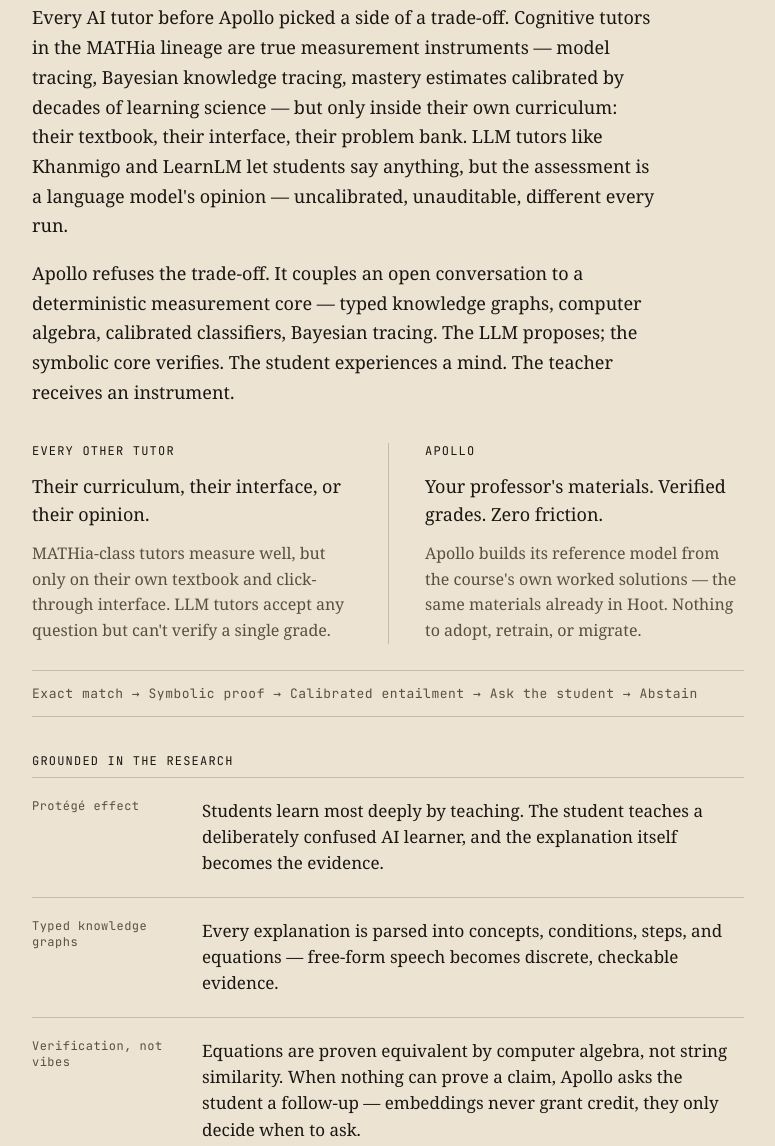
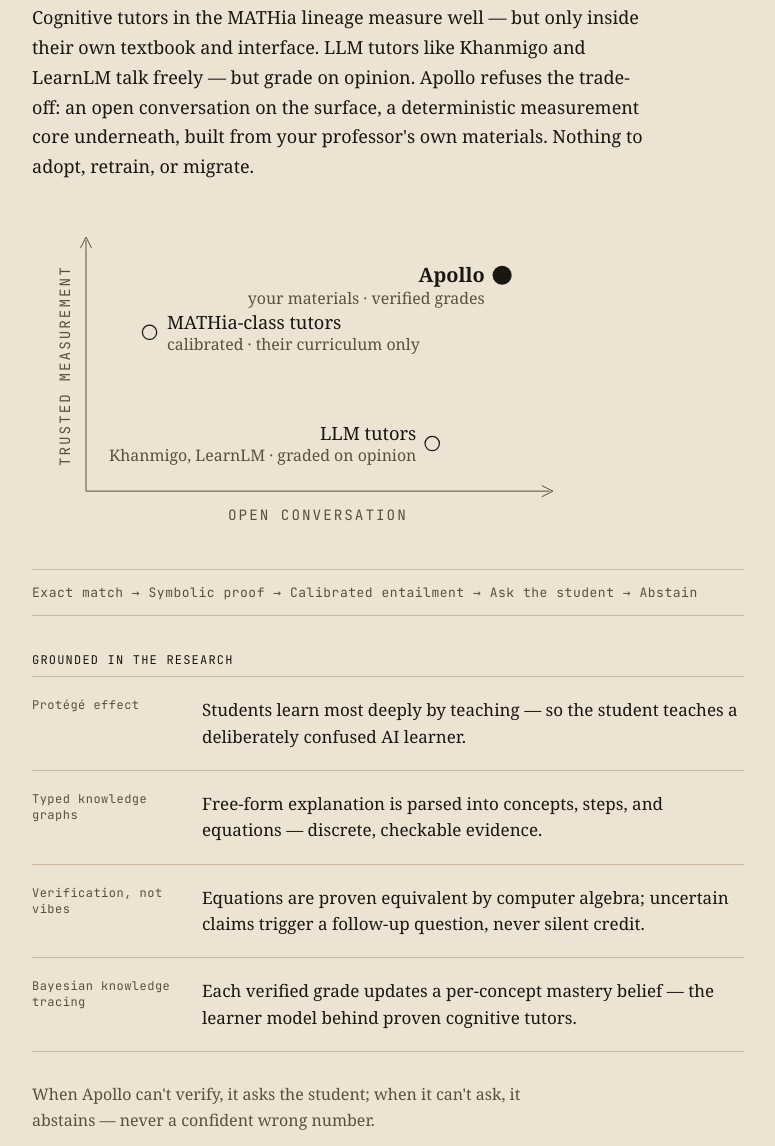
Before and after one commit to ishaanbatra/hootWebsite, a plain HTML site: page index.html in a window 1280 px wide. Shown: the part 2743-3889 px from the top of the page, without its empty margins (252-1027 px from the left). Drawn offline with Linux system fonts and the light colour scheme.

Commit message:
Condense Apollo section around a positioning map
Replace the two lead paragraphs and the compare grid with one tight
paragraph plus an inline SVG map (open conversation x trusted
measurement): MATHia-class tutors and LLM tutors each pinned to one
axis, Apollo alone top-right. Drawn in the site's own vocabulary --
hairline axes, mono uppercase axis labels, serif point labels, palette
via CSS variables.

Tighten each research row to one sentence and cut the closing paragraph
to one line. Section drops from 1551px to 1350px and reads at a glance.

Owl re-verified with measured post-trim geometry: zero invisible
streaks across the full scroll range; wave perch has 387px of clearance
from the nearest text glyphs.

Co-Authored-By: Claude Fable 5 <noreply@anthropic.com>

```diff
--- a/index.html
+++ b/index.html
@@ -138,45 +138,52 @@
   <section id="apollo" style="max-width:760px; margin:0 auto; padding:80px 24px; border-top:1px solid var(--border); scroll-margin-top:76px;">
     <div style="font-family:var(--mono); font-size:12px; text-transform:uppercase; letter-spacing:0.14em; color:var(--muted); margin:0 0 20px;">Apollo · The measurement engine</div>
     <h2 style="font-family:var(--serif); font-weight:700; font-size:28px; line-height:1.18; letter-spacing:-0.01em; margin:0 0 20px;">Talks <span class="fwn">like a tutor,</span> measures <span class="fwn">like an instrument</span></h2>
-    <p style="font-size:18px; line-height:1.65; color:var(--text); margin:0 0 18px; max-width:62ch;">Every AI tutor before Apollo picked a side of a trade-off. Cognitive tutors in the MATHia lineage are true measurement instruments — model tracing, Bayesian knowledge tracing, mastery estimates calibrated by decades of learning science — but only inside their own curriculum: their textbook, their interface, their problem bank. LLM tutors like Khanmigo and LearnLM let students say anything, but the assessment is a language model's opinion — uncalibrated, unauditable, different every run.</p>
-    <p style="font-size:18px; line-height:1.65; color:var(--text); margin:0 0 36px; max-width:62ch;">Apollo refuses the trade-off. It couples an open conversation to a deterministic measurement core — typed knowledge graphs, computer algebra, calibrated classifiers, Bayesian tracing. The LLM proposes; the symbolic core verifies. The student experiences a mind. The teacher receives an instrument.</p>
+    <p style="font-size:18px; line-height:1.65; color:var(--text); margin:0; max-width:62ch;">Cognitive tutors in the MATHia lineage measure well — but only inside their own textbook and interface. LLM tutors like Khanmigo and LearnLM talk freely — but grade on opinion. Apollo refuses the trade-off: an open conversation on the surface, a deterministic measurement core underneath, built from your professor's own materials. Nothing to adopt, retrain, or migrate.</p>
 
-    <div class="compare" style="display:grid; grid-template-columns:1fr 1fr; gap:0; margin:0 0 10px;">
-      <div class="compare-left" style="padding-right:36px;">
-        <div style="font-family:var(--mono); font-size:12px; text-transform:uppercase; letter-spacing:0.1em; color:var(--text); margin:0 0 14px;">Every other tutor</div>
-        <p style="font-size:18px; line-height:1.55; color:var(--text); margin:0 0 12px;">Their curriculum, their interface, or their opinion.</p>
-        <p style="font-size:16px; line-height:1.6; color:var(--muted); margin:0;">MATHia-class tutors measure well, but only on their own textbook and click-through interface. LLM tutors accept any question but can't verify a single grade.</p>
-      </div>
-      <div class="compare-right" style="padding-left:36px; border-left:1px solid var(--border);">
-        <div style="font-family:var(--mono); font-size:12px; text-transform:uppercase; letter-spacing:0.1em; color:var(--text); margin:0 0 14px;">Apollo</div>
-        <p style="font-size:18px; line-height:1.55; color:var(--text); margin:0 0 12px;">Your professor's materials. Verified grades. Zero friction.</p>
-        <p style="font-size:16px; line-height:1.6; color:var(--muted); margin:0;">Apollo builds its reference model from the course's own worked solutions — the same materials already in Hoot. Nothing to adopt, retrain, or migrate.</p>
-      </div>
-    </div>
+    <figure style="margin:36px 0 0;">
+      <svg viewBox="0 0 340 200" role="img" aria-labelledby="apollo-map-title" style="display:block; width:100%; max-width:540px; overflow:visible;">
+        <title id="apollo-map-title">Tutoring systems mapped by openness of conversation and trust in measurement. MATHia-class tutors measure but are closed; LLM tutors are open but unmeasured; Apollo alone offers both.</title>
+        <line x1="34" y1="172" x2="326" y2="172" stroke="var(--muted)" stroke-width="1" vector-effect="non-scaling-stroke"/>
+        <path d="M321 168.5 L328 172 L321 175.5" fill="none" stroke="var(--muted)" stroke-width="1" vector-effect="non-scaling-stroke"/>
+        <line x1="34" y1="172" x2="34" y2="14" stroke="var(--muted)" stroke-width="1" vector-effect="non-scaling-stroke"/>
+        <path d="M30.5 19 L34 12 L37.5 19" fill="none" stroke="var(--muted)" stroke-width="1" vector-effect="non-scaling-stroke"/>
+        <text x="180" y="190" text-anchor="middle" fill="var(--muted)" style="font-family:var(--mono); font-size:9px; letter-spacing:0.14em;">OPEN CONVERSATION</text>
+        <text transform="translate(24 93) rotate(-90)" text-anchor="middle" fill="var(--muted)" style="font-family:var(--mono); font-size:9px; letter-spacing:0.14em;">TRUSTED MEASUREMENT</text>
+        <circle cx="74" cy="72" r="4.5" fill="none" stroke="var(--text)" stroke-width="1.25" vector-effect="non-scaling-stroke"/>
+        <text x="85" y="70" fill="var(--text)" style="font-family:var(--serif); font-size:11.5px;">MATHia-class tutors</text>
+        <text x="85" y="83" fill="var(--muted)" style="font-family:var(--serif); font-size:10px;">calibrated · their curriculum only</text>
+        <circle cx="252" cy="142" r="4.5" fill="none" stroke="var(--text)" stroke-width="1.25" vector-effect="non-scaling-stroke"/>
+        <text x="242" y="140" text-anchor="end" fill="var(--text)" style="font-family:var(--serif); font-size:11.5px;">LLM tutors</text>
+        <text x="242" y="153" text-anchor="end" fill="var(--muted)" style="font-family:var(--serif); font-size:10px;">Khanmigo, LearnLM · graded on opinion</text>
+        <circle cx="296" cy="36" r="6" fill="var(--text)"/>
+        <text x="285" y="40" text-anchor="end" fill="var(--text)" style="font-family:var(--serif); font-size:12.5px; font-weight:700;">Apollo</text>
+        <text x="285" y="54" text-anchor="end" fill="var(--muted)" style="font-family:var(--serif); font-size:10px;">your materials · verified grades</text>
+      </svg>
+    </figure>
 
-    <p id="apollo-pipe" style="font-family:var(--mono); font-size:13px; letter-spacing:0.04em; color:var(--muted); border-top:1px solid var(--border); border-bottom:1px solid var(--border); padding:14px 0; margin:26px 0 36px;">Exact match → Symbolic proof → Calibrated entailment → Ask the student → Abstain</p>
+    <p id="apollo-pipe" style="font-family:var(--mono); font-size:13px; letter-spacing:0.04em; color:var(--muted); border-top:1px solid var(--border); border-bottom:1px solid var(--border); padding:14px 0; margin:34px 0 36px;">Exact match → Symbolic proof → Calibrated entailment → Ask the student → Abstain</p>
 
     <div style="font-family:var(--mono); font-size:12px; text-transform:uppercase; letter-spacing:0.1em; color:var(--text); margin:0 0 8px;">Grounded in the research</div>
     <div id="apollo-rows" style="border-bottom:1px solid var(--border);">
       <div style="display:grid; grid-template-columns:150px 1fr; gap:20px; padding:20px 0; border-top:1px solid var(--border);">
         <div style="font-family:var(--mono); font-size:12px; letter-spacing:0.04em; color:var(--muted);">Protégé effect</div>
-        <div style="font-size:17px; line-height:1.55; color:var(--text);">Students learn most deeply by teaching. The student teaches a deliberately confused AI learner, and the explanation itself becomes the evidence.</div>
+        <div style="font-size:17px; line-height:1.55; color:var(--text);">Students learn most deeply by teaching — so the student teaches a deliberately confused AI learner.</div>
       </div>
       <div style="display:grid; grid-template-columns:150px 1fr; gap:20px; padding:20px 0; border-top:1px solid var(--border);">
         <div style="font-family:var(--mono); font-size:12px; letter-spacing:0.04em; color:var(--muted);">Typed knowledge graphs</div>
-        <div style="font-size:17px; line-height:1.55; color:var(--text);">Every explanation is parsed into concepts, conditions, steps, and equations — free-form speech becomes discrete, checkable evidence.</div>
+        <div style="font-size:17px; line-height:1.55; color:var(--text);">Free-form explanation is parsed into concepts, steps, and equations — discrete, checkable evidence.</div>
       </div>
       <div style="display:grid; grid-template-columns:150px 1fr; gap:20px; padding:20px 0; border-top:1px solid var(--border);">
         <div style="font-family:var(--mono); font-size:12px; letter-spacing:0.04em; color:var(--muted);">Verification, not vibes</div>
-        <div style="font-size:17px; line-height:1.55; color:var(--text);">Equations are proven equivalent by computer algebra, not string similarity. When nothing can prove a claim, Apollo asks the student a follow-up — embeddings never grant credit, they only decide when to ask.</div>
+        <div style="font-size:17px; line-height:1.55; color:var(--text);">Equations are proven equivalent by computer algebra; uncertain claims trigger a follow-up question, never silent credit.</div>
       </div>
       <div style="display:grid; grid-template-columns:150px 1fr; gap:20px; padding:20px 0; border-top:1px solid var(--border);">
         <div style="font-family:var(--mono); font-size:12px; letter-spacing:0.04em; color:var(--muted);">Bayesian knowledge tracing</div>
-        <div style="font-size:17px; line-height:1.55; color:var(--text);">Each verified grade updates a longitudinal, per-concept mastery belief — the learner model behind proven cognitive tutors, fed by richer evidence: the student's own words.</div>
+        <div style="font-size:17px; line-height:1.55; color:var(--text);">Each verified grade updates a per-concept mastery belief — the learner model behind proven cognitive tutors.</div>
       </div>
     </div>
 
-    <p style="font-size:16px; line-height:1.6; color:var(--muted); margin:30px 0 0; max-width:62ch;">And when Apollo can't verify, it says so. Its honest failure mode is "I don't know — let me ask," never a confident wrong number. That refusal boundary is what raw LLM grading cannot offer, and what makes the grades trustworthy enough to carry stakes.</p>
+    <p style="font-size:16px; line-height:1.6; color:var(--muted); margin:30px 0 0; max-width:62ch;">When Apollo can't verify, it asks the student; when it can't ask, it abstains — never a confident wrong number.</p>
   </section>
 
   <section id="institutions" style="max-width:760px; margin:0 auto; padding:80px 24px; border-top:1px solid var(--border); scroll-margin-top:76px;">
```
